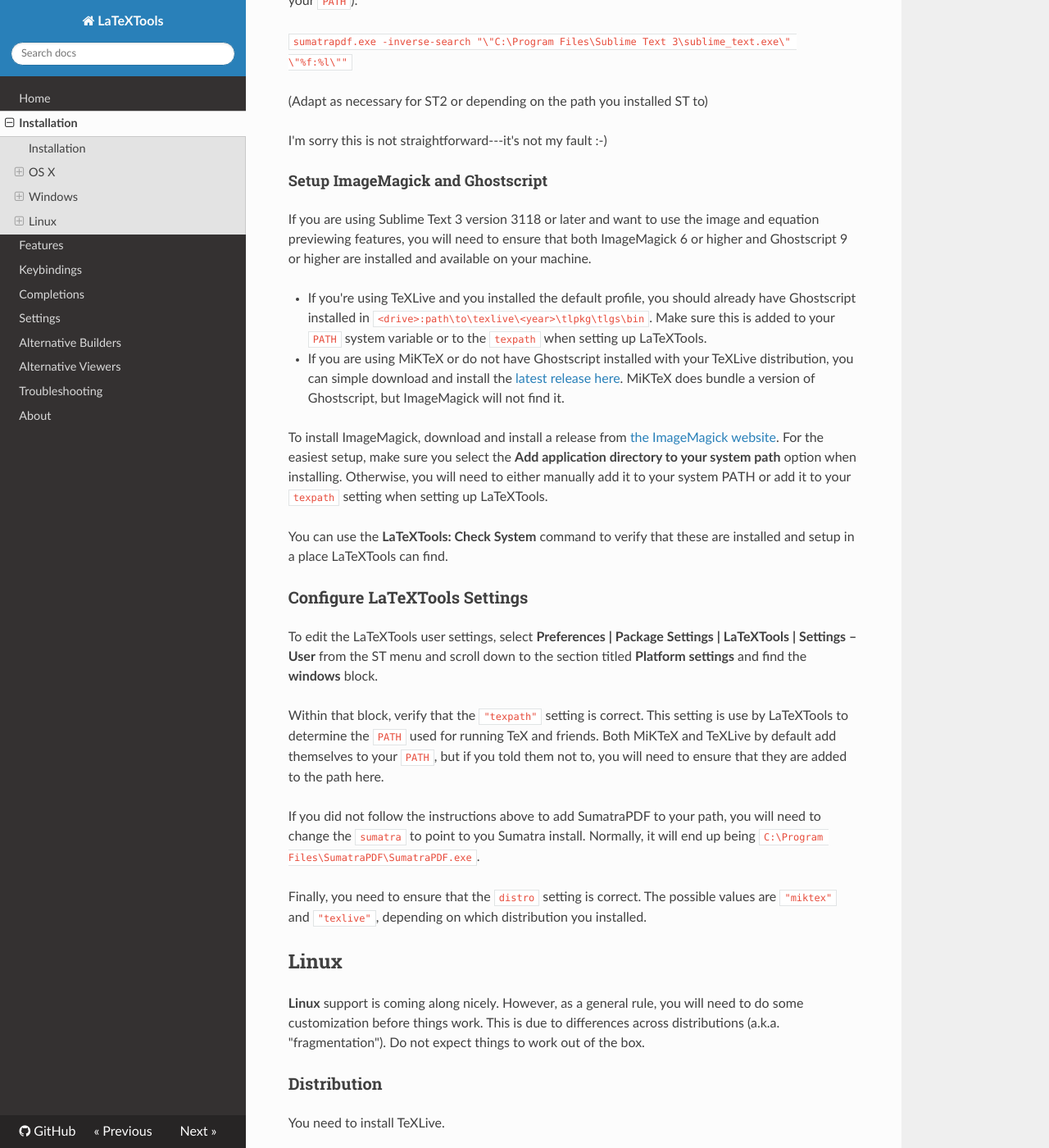
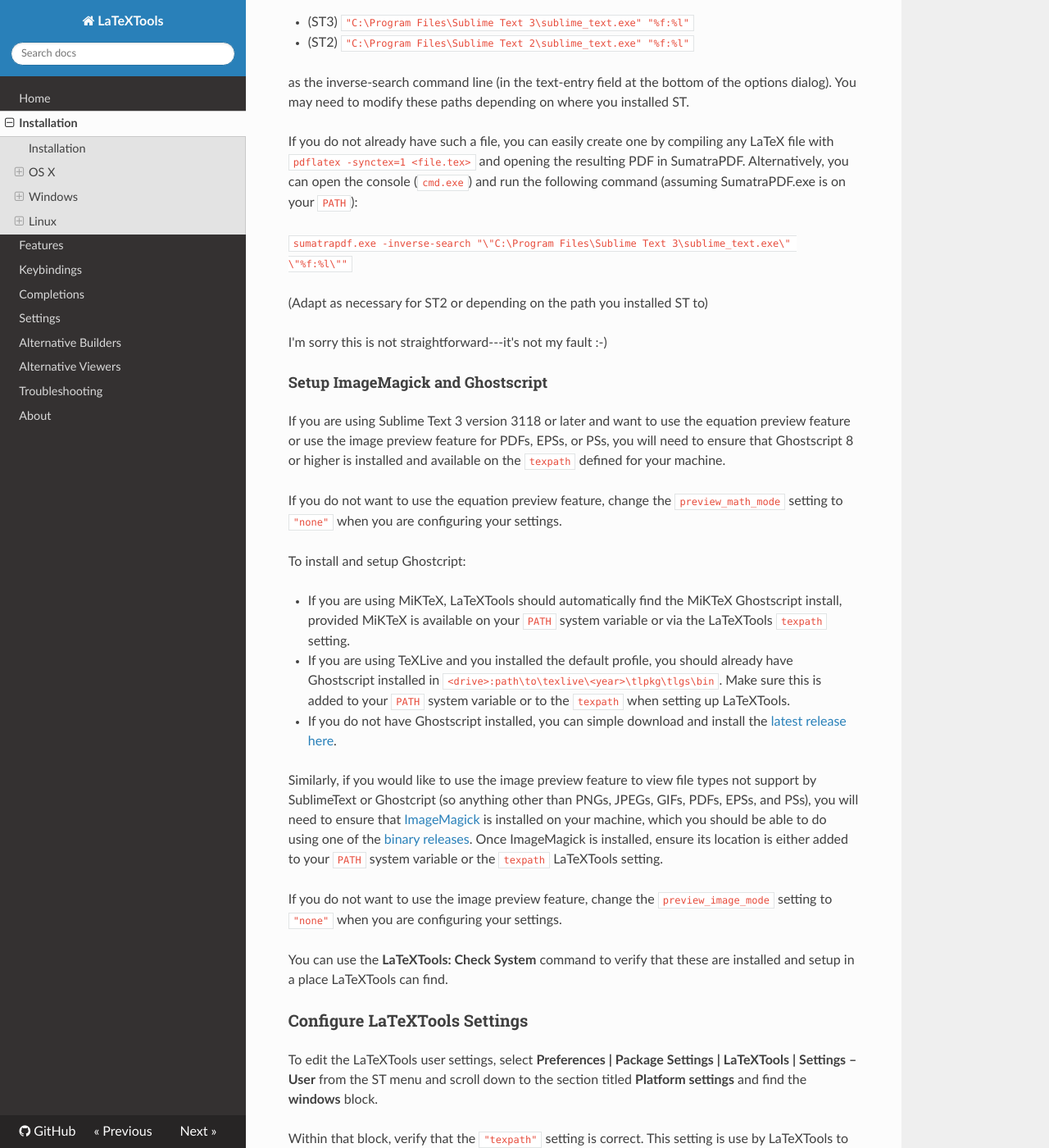
Before and after one commit to SublimeText/LaTeXTools, an MkDocs documentation site: the page built from docs/install.md, in a window 1280 px wide and 1400 px high, scrolled down 3991 px. Shown: the whole window at 82% size. Built offline with MkDocs 1.6.1, drawn with Linux system fonts in a browser that asks for light colours; nearby versions of some CDN libraries; old or Windows-style settings are respelled for this version of MkDocs; some of the changed text lies outside the part shown.

Commit message:
Update install instructions to reflect latest version

```diff
--- a/docs/install.md
+++ b/docs/install.md
@@ -35,7 +35,13 @@
 
 #### Setup ImageMagick and Ghostscript
 
-If you are using Sublime Text 3 version 3118 or later and want to use the image and equation previewing features, you will need to ensure that both ImageMagick 6 or higher and Ghostscript 9 or higher are installed and available on your machine. If you installed the full MacTeX distribution, Ghostscript is already included. If you installed the BasicTeX distribution, you will need to install Ghostscript yourself.
+If you are using Sublime Text 3 version 3118 or later and want to use the equation preview feature or use the image preview feature for PDFs, EPSs, or PSs, you will need to ensure that Ghostscript 8 or higher is installed and available on the `texpath` defined for your machine. If you installed the full MacTeX distribution, Ghostscript is already included. If you installed the BasicTeX distribution, you will need to install Ghostscript yourself.
+
+If you do not want to use the equation preview feature, change the `preview_math_mode` setting to `"none"` when you are configuring your settings.
+
+Similarly, if you would like to use the image preview feature to view file types not support by SublimeText or Ghostcript (so anything other than PNGs, JPEGs, GIFs, PDFs, EPSs, and PSs), you will need to ensure that ImageMagick is installed on your machine and available on your `texpath`.
+
+If you do not want to use the image preview feature, change the `preview_image_mode` setting to `"none"` when you are configuring your settings.
 
 The easiest way to install ImageMagick or Ghostscript is to use either [Homebrew](http://brew.sh/) or [MacPorts](https://www.macports.org/). Installing should be as simple as typing the relevant command in the Terminal:
 
@@ -98,12 +104,19 @@
 
 #### Setup ImageMagick and Ghostscript
 
-If you are using Sublime Text 3 version 3118 or later and want to use the image and equation previewing features, you will need to ensure that both ImageMagick 6 or higher and Ghostscript 9 or higher are installed and available on your machine.
+If you are using Sublime Text 3 version 3118 or later and want to use the equation preview feature or use the image preview feature for PDFs, EPSs, or PSs, you will need to ensure that Ghostscript 8 or higher is installed and available on the `texpath` defined for your machine.
 
-* If you're using TeXLive and you installed the default profile, you should already have Ghostscript installed in `<drive>:path\to\texlive\<year>\tlpkg\tlgs\bin`. Make sure this is added to your `PATH` system variable or to the `texpath` when setting up LaTeXTools.
-* If you are using MiKTeX or do not have Ghostscript installed with your TeXLive distribution, you can simple download and install the [latest release here](http://ghostscript.com/download/gsdnld.html). MiKTeX does bundle a version of Ghostscript, but ImageMagick will not find it.
+If you do not want to use the equation preview feature, change the `preview_math_mode` setting to `"none"` when you are configuring your settings.
 
-To install ImageMagick, download and install a release from [the ImageMagick website](http://www.imagemagick.org/script/binary-releases.php#windows). For the easiest setup, make sure you select the **Add application directory to your system path** option when installing. Otherwise, you will need to either manually add it to your system PATH or add it to your `texpath` setting when setting up LaTeXTools.
+To install and setup Ghostcript:
+
+* If you are using MiKTeX, LaTeXTools should automatically find the MiKTeX Ghostscript install, provided MiKTeX is available on your `PATH` system variable or via the LaTeXTools `texpath` setting.
+* If you are using TeXLive and you installed the default profile, you should already have Ghostscript installed in `<drive>:path\to\texlive\<year>\tlpkg\tlgs\bin`. Make sure this is added to your `PATH` system variable or to the `texpath` when setting up LaTeXTools.
+* If you do not have Ghostscript installed, you can simple download and install the [latest release here](http://ghostscript.com/download/gsdnld.html).
+
+Similarly, if you would like to use the image preview feature to view file types not support by SublimeText or Ghostcript (so anything other than PNGs, JPEGs, GIFs, PDFs, EPSs, and PSs), you will need to ensure that [ImageMagick](http://www.imagemagick.org/) is installed on your machine, which you should be able to do using one of the [binary releases](http://www.imagemagick.org/script/binary-releases.php#windows). Once ImageMagick is installed, ensure its location is either added to your `PATH` system variable or the `texpath` LaTeXTools setting.
+
+If you do not want to use the image preview feature, change the `preview_image_mode` setting to `"none"` when you are configuring your settings.
 
 You can use the **LaTeXTools: Check System** command to verify that these are installed and setup in a place LaTeXTools can find.
 
@@ -131,9 +144,17 @@
 
 #### Setup ImageMagick and Ghostscript
 
-If you are using Sublime Text 3 version 3118 or later and want to use the image and equation previewing features, you will need to ensure that both ImageMagick 6 or higher and Ghostscript 9 or higher are installed and available on your machine.
+If you are using Sublime Text 3 version 3118 or later and want to use the equation preview feature or use the image preview feature for PDFs, EPSs, or PSs, you will need to ensure that Ghostscript 8 or higher is installed and available on the `texpath` defined for your machine.
 
-If you installed the full TeXLive profile from TUG, you should already have a version of Ghostscript installed. Otherwise, it can simply be installed using your distribution's package manager. ImageMagick should also be available the same way. Once again, you can use the **LaTeXTools: Check System** command to verify that these are setup.
+If you do not want to use the equation preview feature, change the `preview_math_mode` setting to `"none"` when you are configuring your settings.
+
+Similarly, if you would like to use the image preview feature to view file types not support by SublimeText or Ghostcript (so anything other than PNGs, JPEGs, GIFs, PDFs, EPSs, and PSs), you will need to ensure that ImageMagick is installed on your machine and available on your `texpath`. Note that for some image formats, ImageMagick also requires Ghostscript to be installed.
+
+If you do not want to use the image preview feature, change the `preview_image_mode` setting to `"none"` when you are configuring your settings.
+
+If you installed the full TeXLive profile from TUG, you should already have a version of Ghostscript installed. Otherwise, it can simply be installed using your distribution's package manager. ImageMagick should also be available the same way.
+
+Once again, you can use the **LaTeXTools: Check System** command to verify that these are setup in a place LaTeXTools can find.
 
 ### Setup Viewer
 
```
